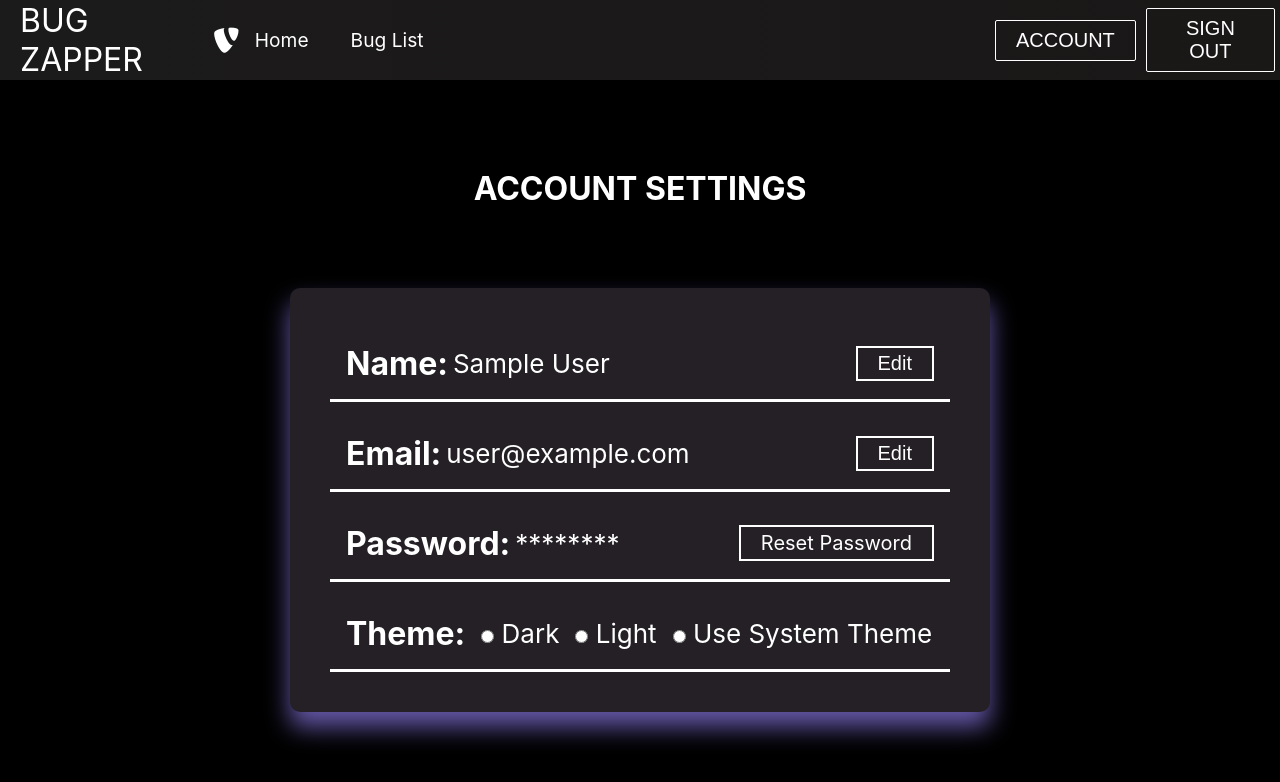
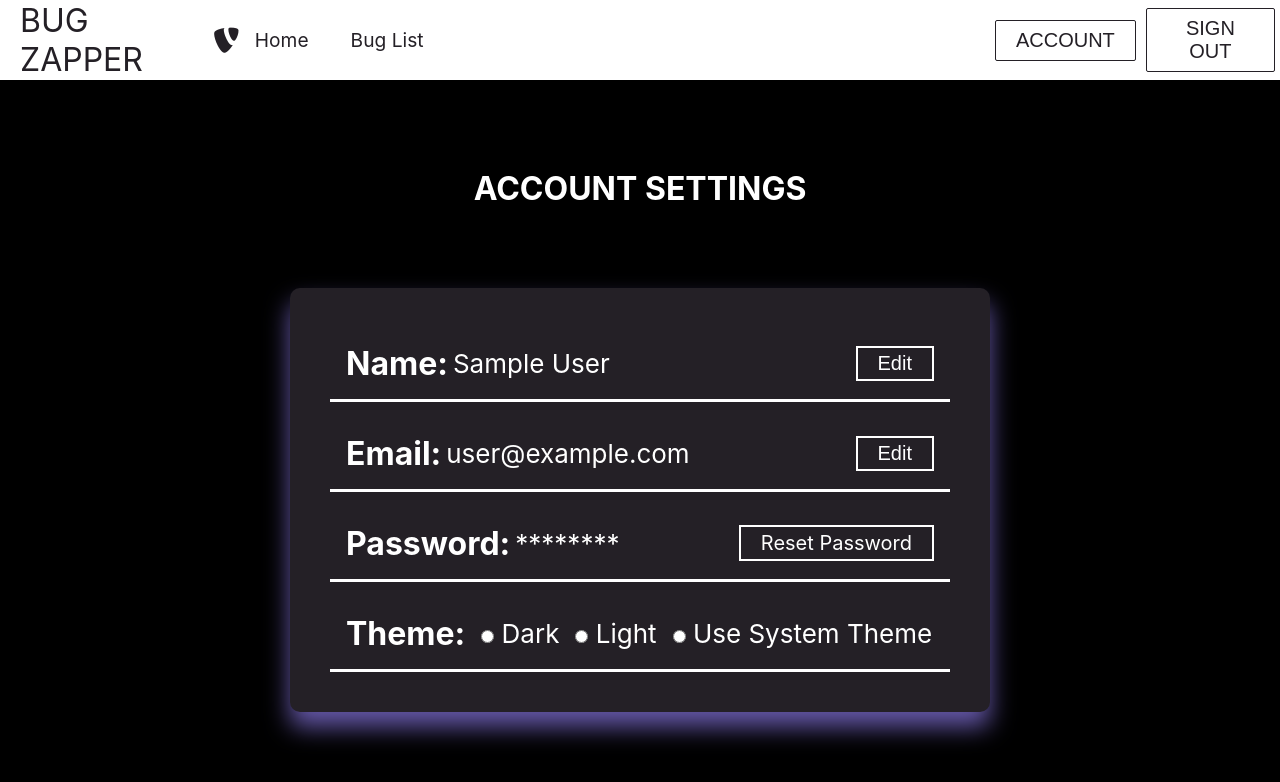
Before and after one commit to grantgonzalez14/bug-zapper, a React (Create React App) app: page /account in a window 1280 px wide. Shown: the top 782 px of the page. Built offline with nearby package versions, Linux system fonts and the light colour scheme; no server answers; sample sign-in values are in the browser's storage.

Commit message:
Navbar switches theme based on user system theme

```diff
--- a/src/components/Button.css
+++ b/src/components/Button.css
@@ -11,18 +11,10 @@
     cursor: pointer;
 }
 
-.btn--primary {
-    background-color: white;
-    color: var(--raisin-black);
-    border: 1px solid white;
-}
-
 .btn--outline {
     background-color: transparent;
-    color: white;
     padding: 8px 20px;
     margin: 0 5px;
-    border: 1px solid white;
     transition: all 0.3s ease-out;
 }
 
@@ -38,7 +30,43 @@
 
 .btn--medium:hover,
 .btn--large:hover {
-    background: white;
-    color: var(--raisin-black);
     transition: all 0.3s ease-out;
 }
+
+@media (prefers-color-scheme: light) {
+    .btn--primary {
+        background-color: var(--raisin-black);
+        color: white;
+        border: 1px solid var(--raisin-black);
+    }
+
+    .btn--outline {
+        color: var(--raisin-black);
+        border: 1px solid var(--raisin-black);
+    }
+
+    .btn--medium:hover,
+    .btn--large:hover {
+        background: var(--raisin-black);
+        color: white;
+    }
+}
+
+@media (prefers-color-scheme: dark) {
+    .btn--primary {
+        background-color: white;
+        color: var(--raisin-black);
+        border: 1px solid white;
+    }
+
+    .btn--outline {
+        color: white;
+        border: 1px solid white;
+    }
+
+    .btn--medium:hover,
+    .btn--large:hover {
+        background: white;
+        color: var(--raisin-black);
+    }
+}
--- a/src/components/Navbar.css
+++ b/src/components/Navbar.css
@@ -3,7 +3,6 @@
 }
 
 .navbar {
-    background: linear-gradient(90deg, rgb(28, 27, 27) 0%, rgb(26, 23, 23) 100%);
     height: 80px;
     display: flex;
     justify-content: center;
@@ -22,7 +21,6 @@
 }
 
 .navbar-logo {
-    color: white;
     justify-self: start;
     margin-left: 20px;
     cursor: pointer;
@@ -53,7 +51,6 @@
 }
 
 .nav-links {
-    color: white;
     display: flex;
     align-items: center;
     text-decoration: none;
@@ -62,12 +59,7 @@
 }
 
 .nav-links:hover {
-    border-bottom: 4px solid white;
     transition: all 0.2s ease-out;
-}
-
-.fa-bars {
-    color: white;
 }
 
 .nav-links-mobile {
@@ -76,6 +68,50 @@
 
 .menu-icon {
     display: none;
+}
+
+@media (prefers-color-scheme: light) {
+    .navbar {
+        background: white;
+    }
+
+	.navbar-logo {
+        color: var(--raisin-black);
+    }
+
+    .nav-links {
+        color: var(--raisin-black);
+    }
+
+    .nav-links:hover {
+        border-bottom: 4px solid var(--raisin-black);
+    }
+
+    .fa-bars {
+        color: var(--raisin-black);
+    }
+}
+
+@media (prefers-color-scheme: dark) {
+    .navbar {
+        background: linear-gradient(90deg, rgb(28, 27, 27) 0%, rgb(26, 23, 23) 100%);
+    }
+
+	.navbar-logo {
+        color: white;
+    }
+
+    .nav-links {
+        color: white;
+    }
+
+    .nav-links:hover {
+        border-bottom: 4px solid white;
+    }
+
+    .fa-bars {
+        color: white;
+    }
 }
 
 @media screen and (max-width: 960px) {
```
Also changed, not shown: src/components/Navbar.js (+9 -0 lines), src/App.css (indentation only), src/App.js (indentation only).
